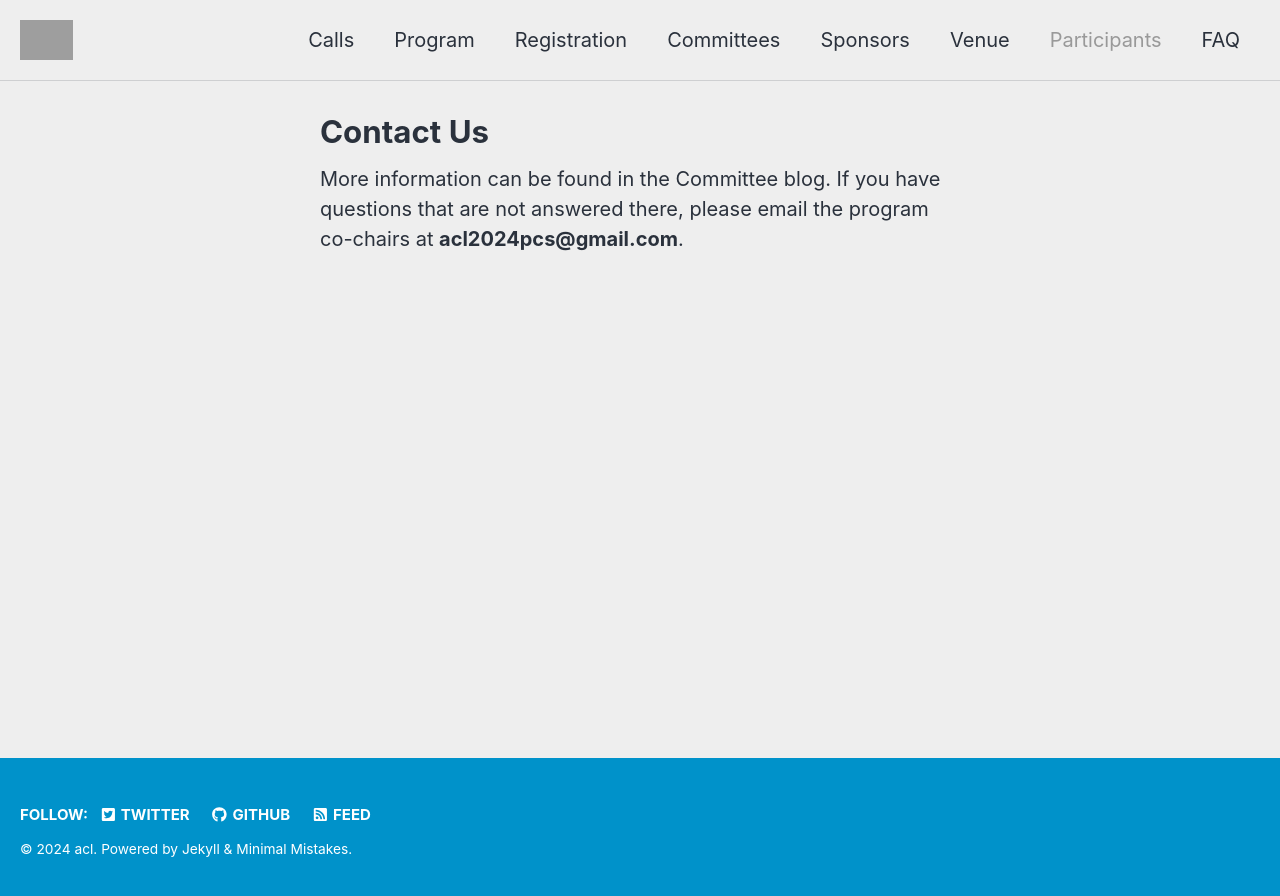
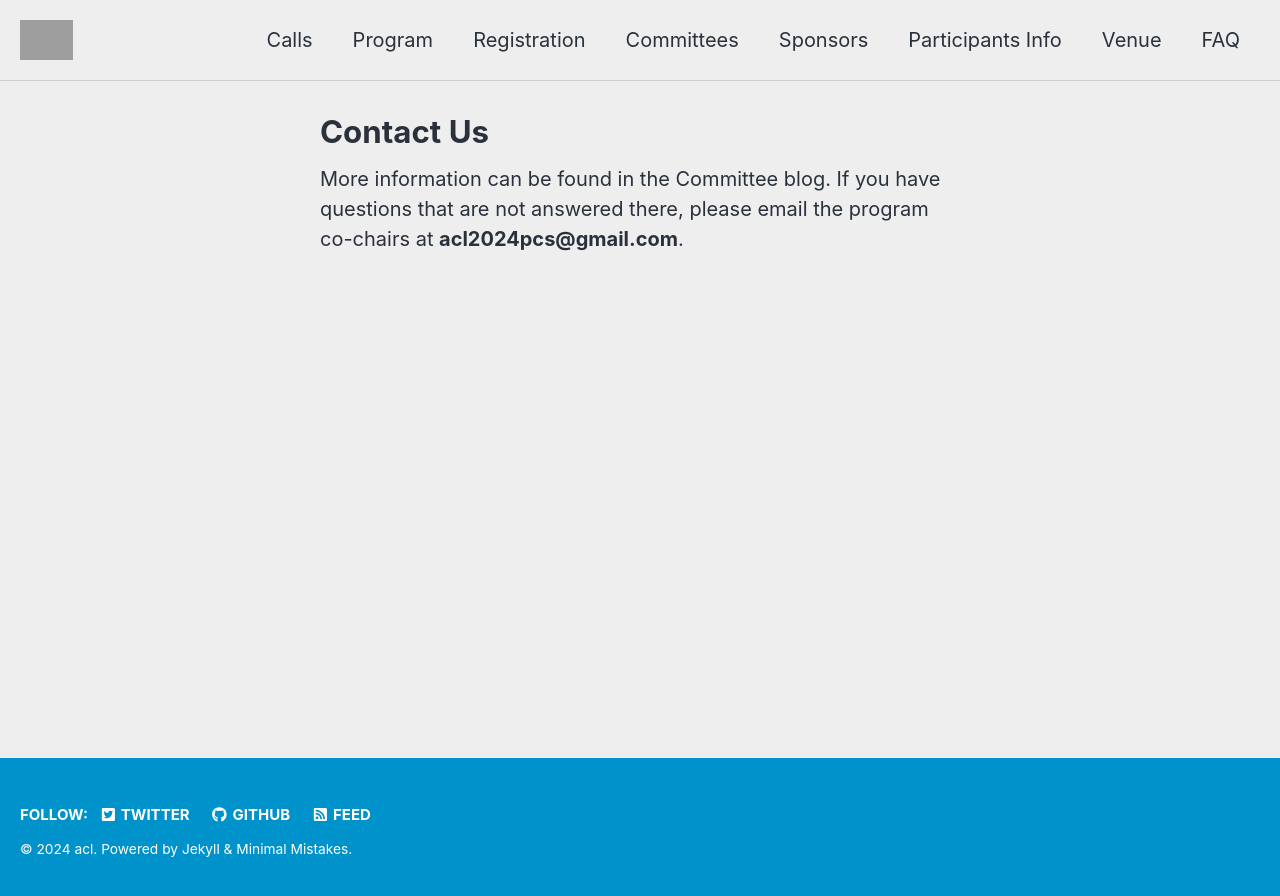
Before and after one commit to acl-org/acl-2024, a Jekyll site: the page built from _pages/contact.md, in a window 1280 px wide. Shown: the top 896 px of the page. Built offline with Jekyll 4.4.1, drawn with Linux system fonts in a browser that asks for light colours; cached includes are drawn as plain includes; nearby versions of some CDN libraries; grey boxes are pictures that could not be loaded.

Commit message:
Updated participants menu's name

```diff
--- a/_data/navigation.yml
+++ b/_data/navigation.yml
@@ -36,15 +36,14 @@
 
   #- title: "Volunteers"
   #  url: /volunteers
+  - title: "Participants Info"
+    url: /participants/
 
   - title: "Venue"
     url: /venue/
 
   #- title: "Reviewer"
   #  url: /not_available
-
-  - title: "Participants"
-    url: /participants/
 
   - title: "FAQ"
     url: /faq/
```
